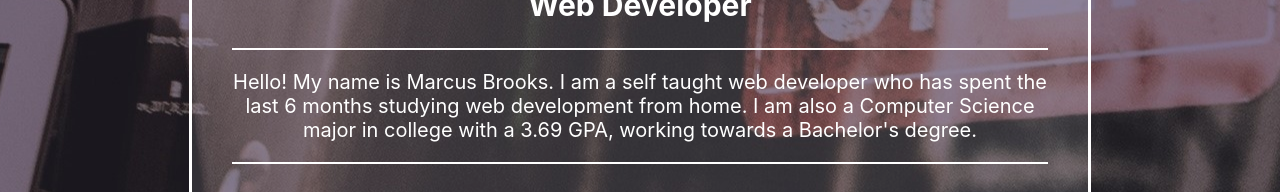
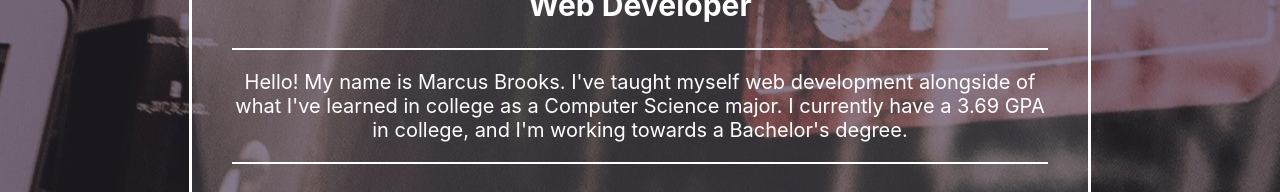
Before and after one commit to MarcusWebDev/resume-site, a React (Create React App) app: page / in a window 1280 px wide. Shown: the part 303-495 px from the top of the page. Built offline with nearby package versions, Linux system fonts and the light colour scheme.

Commit message:
Updating bio.

```diff
--- a/src/components/AboutMe/AboutMe.js
+++ b/src/components/AboutMe/AboutMe.js
@@ -7,8 +7,8 @@ const AboutMe = () => {
 			<h1>Marcus Brooks</h1>
 			<h2>Web Developer</h2>
 			<div className="paragraphContainer">
-				<p>Hello! My name is Marcus Brooks. I am a self taught web developer who has spent the last 6 months studying web development from home.
-				I am also a Computer Science major in college with a 3.69 GPA, working towards a Bachelor's degree.</p>
+				<p>Hello! My name is Marcus Brooks. I've taught myself web development alongside of what I've learned in college as a
+				Computer Science major. I currently have a 3.69 GPA in college, and I'm working towards a Bachelor's degree.</p>
 				<div className="technologiesContainer">
 					<h2>I currently know the following technologies:</h2>
 					<div className="iconContainer">
```
